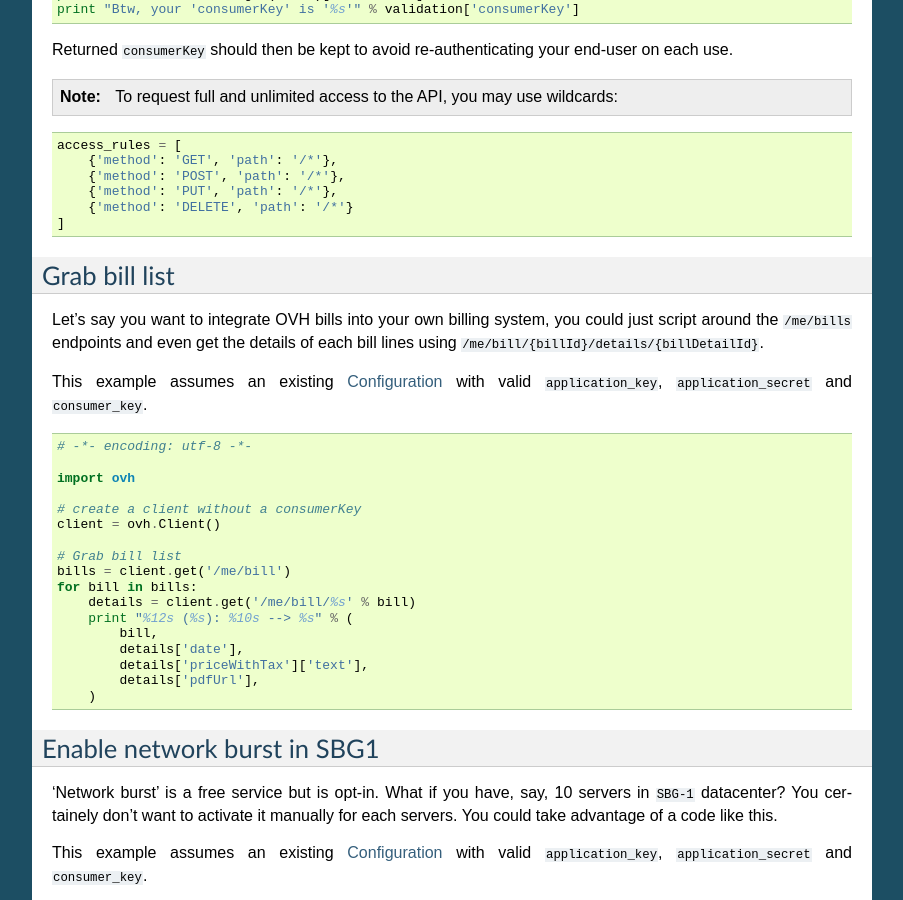
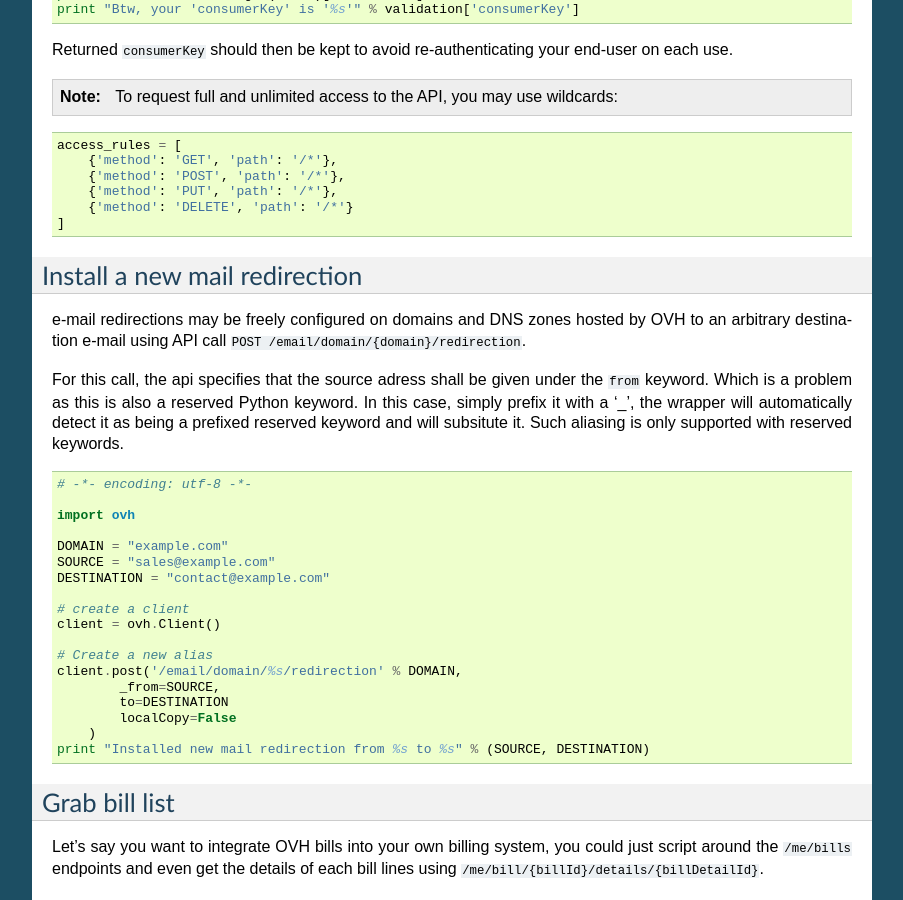
Before and after one commit to ovh/python-ovh, a Sphinx documentation site: the page built from docs/index.rst, in a window 1280 px wide and 900 px high, scrolled down 2121 px. Shown: the whole window, without its empty margins (198-1101 px from the left). Built offline with Sphinx 7.4.7, drawn with Linux system fonts in a browser that asks for light colours; some of the changed text lies outside the part shown.

Commit message:
Support '_' prefixed alias for Python reserved keywords in API calls
Signed-off-by: Jean-Tiare LE BIGOT <jean-tiare.le-bigot@ovh.net>

```diff
--- a/docs/index.rst
+++ b/docs/index.rst
@@ -148,6 +148,40 @@ end-user on each use.
         {'method': 'PUT', 'path': '/*'},
         {'method': 'DELETE', 'path': '/*'}
     ]
+
+Install a new mail redirection
+------------------------------
+
+e-mail redirections may be freely configured on domains and DNS zones hosted by
+OVH to an arbitrary destination e-mail using API call
+``POST /email/domain/{domain}/redirection``.
+
+For this call, the api specifies that the source adress shall be given under the
+``from`` keyword. Which is a problem as this is also a reserved Python keyword.
+In this case, simply prefix it with a '_', the wrapper will automatically detect
+it as being a prefixed reserved keyword and will subsitute it. Such aliasing
+is only supported with reserved keywords.
+
+.. code:: python
+
+    # -*- encoding: utf-8 -*-
+
+    import ovh
+
+    DOMAIN = "example.com"
+    SOURCE = "sales@example.com"
+    DESTINATION = "contact@example.com"
+
+    # create a client
+    client = ovh.Client()
+
+    # Create a new alias
+    client.post('/email/domain/%s/redirection' % DOMAIN,
+            _from=SOURCE,
+            to=DESTINATION
+            localCopy=False
+        )
+    print "Installed new mail redirection from %s to %s" % (SOURCE, DESTINATION)
 
 Grab bill list
 --------------
```
Also changed, not shown: CHANGELOG.md (+6 -1 lines), README.rst (+34 -0 lines), 2 other files.
